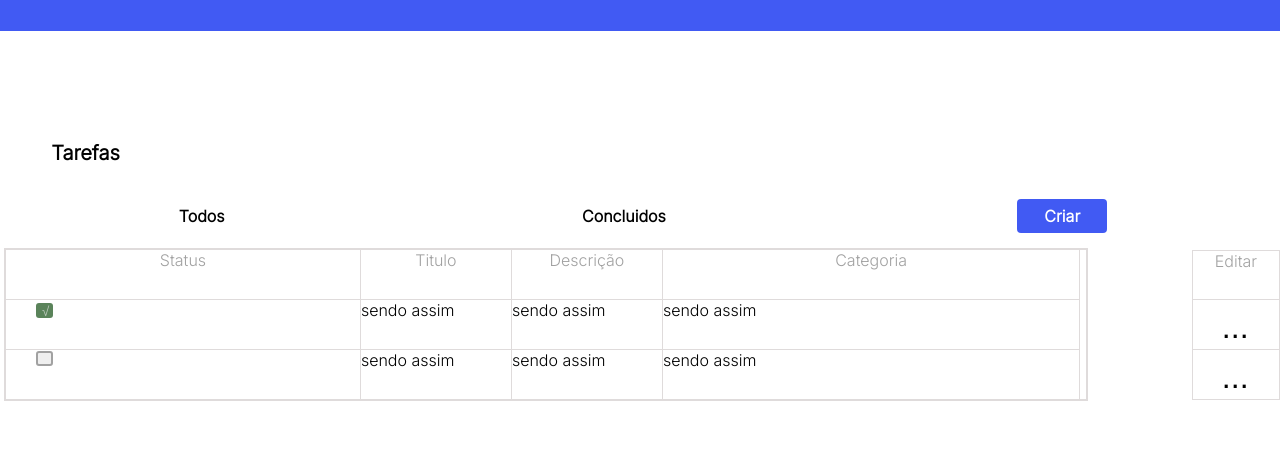
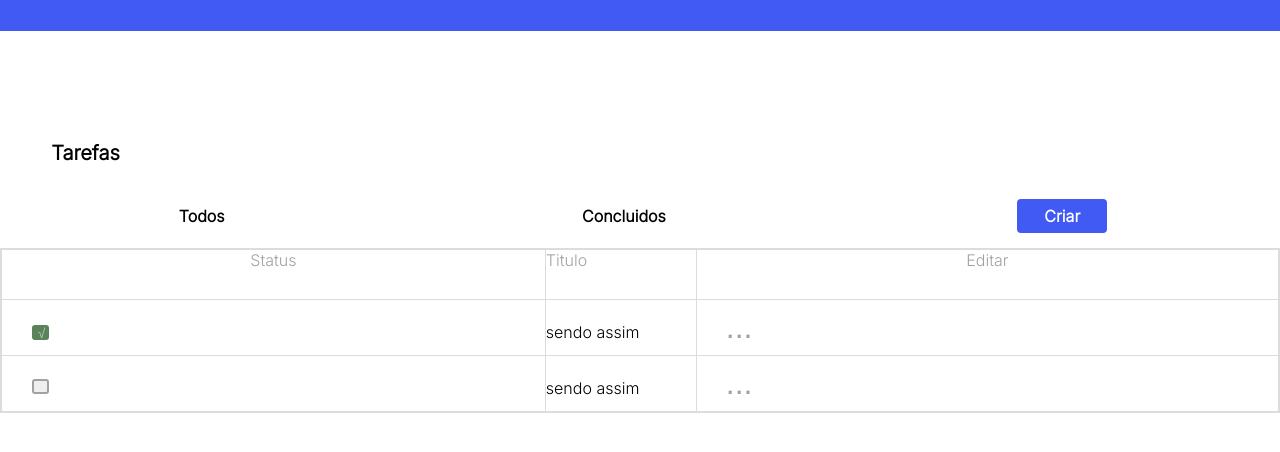
Before and after one commit to Kenzie-Academy-Brasil-Developers/m2-capstone-kenzie-habits-matretas, a plain HTML site: page src/views/homePage.views.html in a window 1280 px wide. Shown: the part 184-636 px from the top of the page. Drawn offline with Linux system fonts and the light colour scheme; files that its build step writes are made by us from their sources.

Commit message:
feat homePage finalized

```diff
--- a/src/css/homePage.css
+++ b/src/css/homePage.css
@@ -154,7 +154,7 @@ header{
 }
 .tableAffairs {
     border: 2px solid #dfdbdb;
-    width: 84.65%;
+    width: 100%;
 
 
 }
@@ -181,7 +181,10 @@ table,th,td{
     /* padding:14px 12px; */
 
 }
+
+
 .tableAffairs--title{
+    text-align: left;
     width: 150px;
 }
 
@@ -211,10 +214,12 @@ table,th,td{
 
 
 .tableAffairs__edit--button{
+
     border: none;
     font-size: 32px;
     margin: 8px 23px;
     background-color: #FFFFFF;
+    color: #A1A1A1;
 }
 
 .ex{
@@ -229,11 +234,3 @@ table,th,td{
 }
 
 /* ----------section 2 Affairs--------- */
-/* ----------POSICAO DO 'EDITAR' NO HTML DA HOME-PAGE---------- */
-.absolutPosition{
-    width: 86.17px;
-    position: absolute;
-    right: 0;
-    background-color: white;
-}
-/* ----------section 2 Affairs--------- */
--- a/src/views/homePage.views.html
+++ b/src/views/homePage.views.html
@@ -64,15 +64,15 @@
                     <th class="tableAffairs--title">Titulo
 
                     </th>
-                    <th class="tableAffairs--description">
+                    <!-- <th class="tableAffairs--description">
                         Descrição
 
-                    </th>
-                    <th>
+                    </th> -->
+                    <!-- <th>
                         Categoria
-                    </th>
+                    </th> -->
 
-                    <th class="absolutPosition">
+                    <th >
 
                         Editar
                     </th>
@@ -88,14 +88,14 @@
                         <td>
                             sendo assim
                         </td>
-                        <td>
+                        <!-- <td>
                             sendo assim
                         </td>
                         <td>
                              sendo assim
-                        </td>
-                        <td class="tableAffairs__edit absolutPosition">
-                            <button class="tableAffairs__edit--button "   >...</button>
+                        </td> -->
+                        <td class="tableAffairs__edit  ">
+                            <button class="tableAffairs__edit--button ">...</button>
                         </td>
 
                 </tr>
@@ -108,16 +108,16 @@
                         <td>
                             sendo assim
                         </td>
-                        <td>
+                        <!-- <td>
                             sendo assim
                         </td>
                         <td>
                              sendo assim
-                        </td>
-                        <td class="tableAffairs__edit absolutPosition">
+                        </td> -->
+                        <td class="tableAffairs__edit  ">
                             <button class="tableAffairs__edit--button  ">...</button>
                         </td>
-                        &nbsp;
+
                 </tr>
             </table>
         </section>
```
